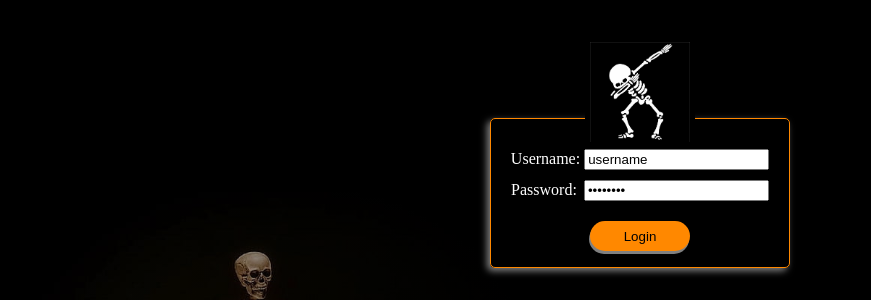
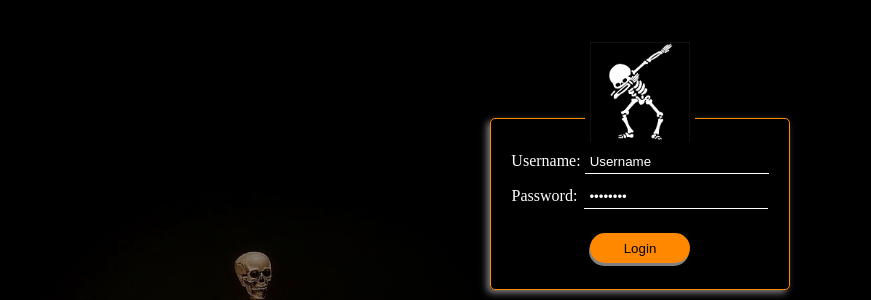
Before and after one commit to YuhBoh/Yuh-Boh-Feng-Portfolio, a plain HTML site: page YuhBoh-Feng-login-ui-project/login.html in a window 1280 px wide. Shown: the part 180-480 px from the top of the page, 0-871 px from the left. Drawn offline with Linux system fonts and the light colour scheme.

Commit message:
final final draft

```diff
--- a/YuhBoh-Feng-login-ui-project/login-styles.css
+++ b/YuhBoh-Feng-login-ui-project/login-styles.css
@@ -6,6 +6,7 @@ body {
   align-items: center;
   justify-items: space-between;
   gap: 148px;
+  overflow: hidden;
 }
 
 .header {
@@ -25,15 +26,18 @@ body {
 }
 
 .form-container {
-  max-height: 220px;
+  height: 170px;
+  max-height: 170px;
   max-width: 300px;
-
   text-align: center;
   border: 1px solid rgb(255, 136, 0);
   border-radius: 5px;
   box-shadow: -3px 3px 7px grey;
+  z-index: 1;
+}
 
-  z-index: 1;
+.form {
+  max-height: 100%;
 }
 
 
@@ -56,8 +60,31 @@ body {
   height: 10px;
 }
 
+.u-input {
+  border: none;
+  height: 25px;
+  padding-left: 5px;
+  color: white;
+  background-color: transparent;
+  border-bottom: white solid 1px;
+}
+
+.u-input:focus {
+ outline: none;
+}
+
 .p-input {
   margin-left: 3px;
+  border: none;
+  height: 25px;
+  padding-left: 5px;
+  background-color: transparent;
+  border-bottom: white solid 1px;
+  color: white;
+}
+
+.p-input:focus {
+  outline: none;
 }
 
 .btn {
@@ -67,6 +94,7 @@ body {
   border: none;
   border-radius: 20px;
   box-shadow: -1px 3px grey;
+  margin-top: 4px;
 }
 
 .btn:hover {
--- a/YuhBoh-Feng-login-ui-project/login.html
+++ b/YuhBoh-Feng-login-ui-project/login.html
@@ -38,13 +38,13 @@
 
       <div class="u-row">
         <label>Username:
-          <input type="text" name="username" value="username">
+          <input class="u-input" type="text" name="username" value="Username">
         </label>
       </div>
 
       <div class="p-row">
         <label> Password:
-          <input class="p-input" type="password" name="password" value="password">
+          <input class="p-input" type="password" name="password" value="Password">
         </label>
       </div>
 
```
